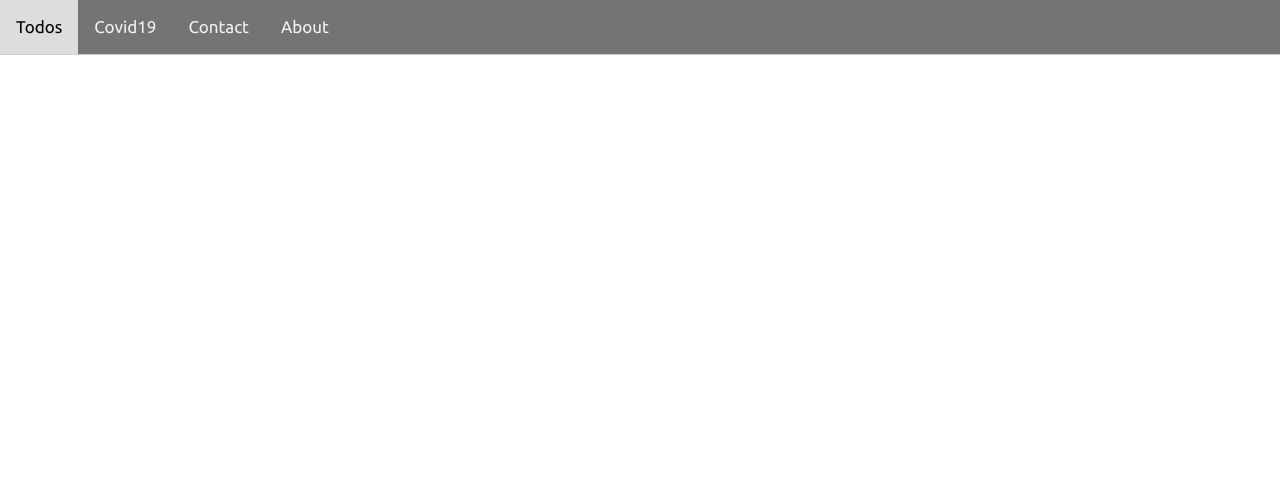
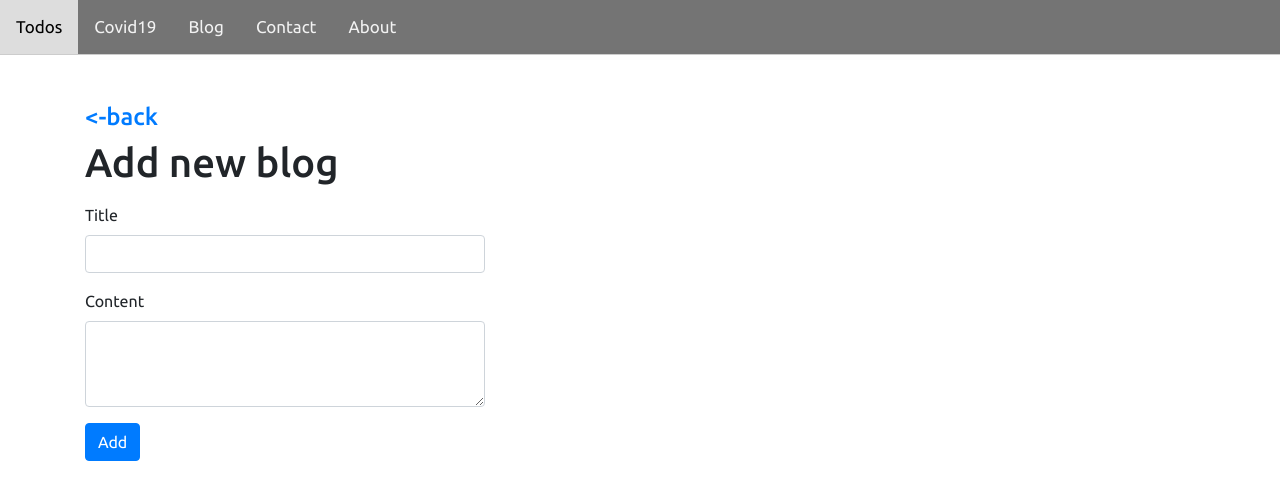
Before and after one commit to xhoang0509/react-hook-basic, a React (Create React App) app: page /add-new-blog in a window 1280 px wide. Shown: the top 500 px of the page. Built offline with nearby package versions, Linux system fonts and the light colour scheme.

Commit message:
feature: blog

```diff
--- a/src/App.js
+++ b/src/App.js
@@ -3,9 +3,14 @@ import { BrowserRouter as Router, Routes, Route } from "react-router-dom";
 import "./App.scss";
 
 // components
-import Header from "./components/Header";
-import Todo from "./components/Todo";
-import Covid19 from "./components/Covid19";
+import {
+    Header,
+    Todo,
+    Covid19,
+    Blog,
+    DetailBlog,
+    AddNewBlog,
+} from "./components";
 
 const App = () => {
     return (
@@ -14,7 +19,10 @@ const App = () => {
             <div className="container mt-5">
                 <Routes>
                     <Route exact path="/" element={<Todo />} />
-                    <Route exact path="/covid19" element={<Covid19 />} />
+                    <Route path="/covid19" element={<Covid19 />} />
+                    <Route path="/blog" element={<Blog />} />
+                    <Route path="/add-new-blog" element={<AddNewBlog />} />
+                    <Route path="/blog/:id" element={<DetailBlog />} />
                 </Routes>
             </div>
         </Router>
--- /dev/null
+++ b/src/components/AddNewBlog.js
@@ -0,0 +1,38 @@
+import { Link, useNavigate } from "react-router-dom";
+import "./DetailBlog.scss";
+
+const AddNewBlog = () => {
+    const navigate = useNavigate();
+    const handleBackData = () => {
+        navigate("/blog");
+    };
+    return (
+        <>
+            <h4 className="back" onClick={handleBackData}>
+                &lt;-back
+            </h4>
+            <h1 className="mt-2">Add new blog</h1>
+            <div>
+                <form className="mt-3" style={{ maxWidth: "400px" }}>
+                    <div class="form-group">
+                        <label for="title">Title</label>
+                        <input class="form-control" id="title" />
+                    </div>
+                    <div class="form-group">
+                        <label for="content">Content</label>
+                        <textarea
+                            class="form-control"
+                            id="content"
+                            rows="3"
+                        ></textarea>
+                    </div>
+                    <button type="submit" class="btn btn-primary">
+                        Add
+                    </button>
+                </form>
+            </div>
+        </>
+    );
+};
+
+export default AddNewBlog;
--- /dev/null
+++ b/src/components/Blog.js
@@ -0,0 +1,57 @@
+import { useState, useEffect } from "react";
+import { Link } from "react-router-dom";
+import "./Blog.scss";
+const Blog = () => {
+    const [blog, setBlog] = useState();
+    const [isLoaded, setIsLoaded] = useState(false);
+    useEffect(async () => {
+        await fetch("https://jsonplaceholder.typicode.com/posts")
+            .then((res) => res.json())
+            .then(
+                (res) => {
+                    setBlog(res);
+                    setIsLoaded(true);
+                },
+                (error) => {}
+            );
+    }, []);
+    let newBlog;
+    if (blog && blog.length > 0) {
+        newBlog = blog.slice(0, 10);
+    }
+    return (
+        <>
+            <h1>All blogs post</h1>
+            <Link to="/add-new-blog" className="btn btn-primary mt-5">
+                + All new blog
+            </Link>
+            <div className="row">
+                {newBlog
+                    ? newBlog.map((blog) => (
+                          <div
+                              className="card col-lg-3 col-md-6 col-sm-6 mt-5 ml-2 mr-2"
+                              key={blog.id}
+                          >
+                              <div className="card-body">
+                                  <h5 className="card-title">
+                                      <Link to={"/blog/" + blog.id}>
+                                          {blog.title}
+                                      </Link>
+                                  </h5>
+                                  <p className="card-text">{blog.body}</p>
+                                  <Link
+                                      to={"/blog/" + blog.id}
+                                      className="btn btn-primary"
+                                  >
+                                      view detail
+                                  </Link>
+                              </div>
+                          </div>
+                      ))
+                    : "loadding..."}
+            </div>
+        </>
+    );
+};
+
+export default Blog;
--- /dev/null
+++ b/src/components/Blog.scss
@@ -0,0 +1,3 @@
+.card-title {
+    text-transform: uppercase;
+}
--- /dev/null
+++ b/src/components/DetailBlog.js
@@ -0,0 +1,43 @@
+import { useState, useEffect } from "react";
+import { useParams } from "react-router-dom";
+import { Link, useNavigate } from "react-router-dom";
+import "./DetailBlog.scss";
+const DetailBlog = () => {
+    const [blog, setBlog] = useState([]);
+    const [isLoaded, setIsLoaded] = useState(false);
+    const { id } = useParams();
+    let navigate = useNavigate();
+    const handleBackData = () => {
+        navigate("/blog");
+    };
+    useEffect(async () => {
+        await fetch(`https://jsonplaceholder.typicode.com/posts/` + id)
+            .then((res) => res.json())
+            .then(
+                (res) => {
+                    setBlog(res);
+                    setIsLoaded(true);
+                },
+                (error) => {}
+            );
+    }, [id]);
+    return (
+        <>
+            <h4 className="back" onClick={handleBackData}>
+                &lt;-back
+            </h4>
+            <br />
+            {isLoaded ? (
+                <div>
+                    <h1 className="title-detail">title: {blog.title}</h1>
+                    <br />
+                    <h4>Content: {blog.body}</h4>
+                </div>
+            ) : (
+                <h1>loading</h1>
+            )}
+        </>
+    );
+};
+
+export default DetailBlog;
--- /dev/null
+++ b/src/components/DetailBlog.scss
@@ -0,0 +1,16 @@
+.back {
+    color: #007bff;
+    text-decoration: none;
+    background-color: transparent;
+    cursor: pointer;
+    &:hover {
+        text-decoration: underline;
+    }
+}
+.title-detail {
+    text-transform: uppercase;
+    &:hover {
+        color: #a8a82d;
+    }
+    transition: all 0.2s ease-in-out;
+}
--- a/src/components/Header.js
+++ b/src/components/Header.js
@@ -1,31 +1,15 @@
-import { Link, useLocation } from "react-router-dom";
+import { NavLink, Link, useLocation } from "react-router-dom";
 import "./Header.scss";
 const Header = () => {
     const location = useLocation();
     const currentUrl = location.pathname;
     return (
         <div className="topnav">
-            <Link to="/" className={currentUrl === "/" ? "active" : ""}>
-                Todos
-            </Link>
-            <Link
-                to="/covid19"
-                className={currentUrl === "/covid19" ? "active" : ""}
-            >
-                Covid19
-            </Link>
-            <Link
-                to="/contact"
-                className={currentUrl === "/contact" ? "active" : ""}
-            >
-                Contact
-            </Link>
-            <Link
-                to="/about"
-                className={currentUrl === "/about" ? "active" : ""}
-            >
-                About
-            </Link>
+            <NavLink to="/">Todos</NavLink>
+            <NavLink to="/covid19">Covid19</NavLink>
+            <NavLink to="/blog">Blog</NavLink>
+            <NavLink to="/contact">Contact</NavLink>
+            <NavLink to="/about">About</NavLink>
         </div>
     );
 };
--- /dev/null
+++ b/src/components/index.js
@@ -0,0 +1,6 @@
+export { default as Header } from "./Header";
+export { default as Covid19 } from "./Covid19";
+export { default as Todo } from "./Todo";
+export { default as Blog } from "./Blog";
+export { default as DetailBlog } from "./DetailBlog";
+export { default as AddNewBlog } from "./AddNewBlog";
```
Also changed, not shown: src/components/Header.scss (line endings or trailing spaces).
